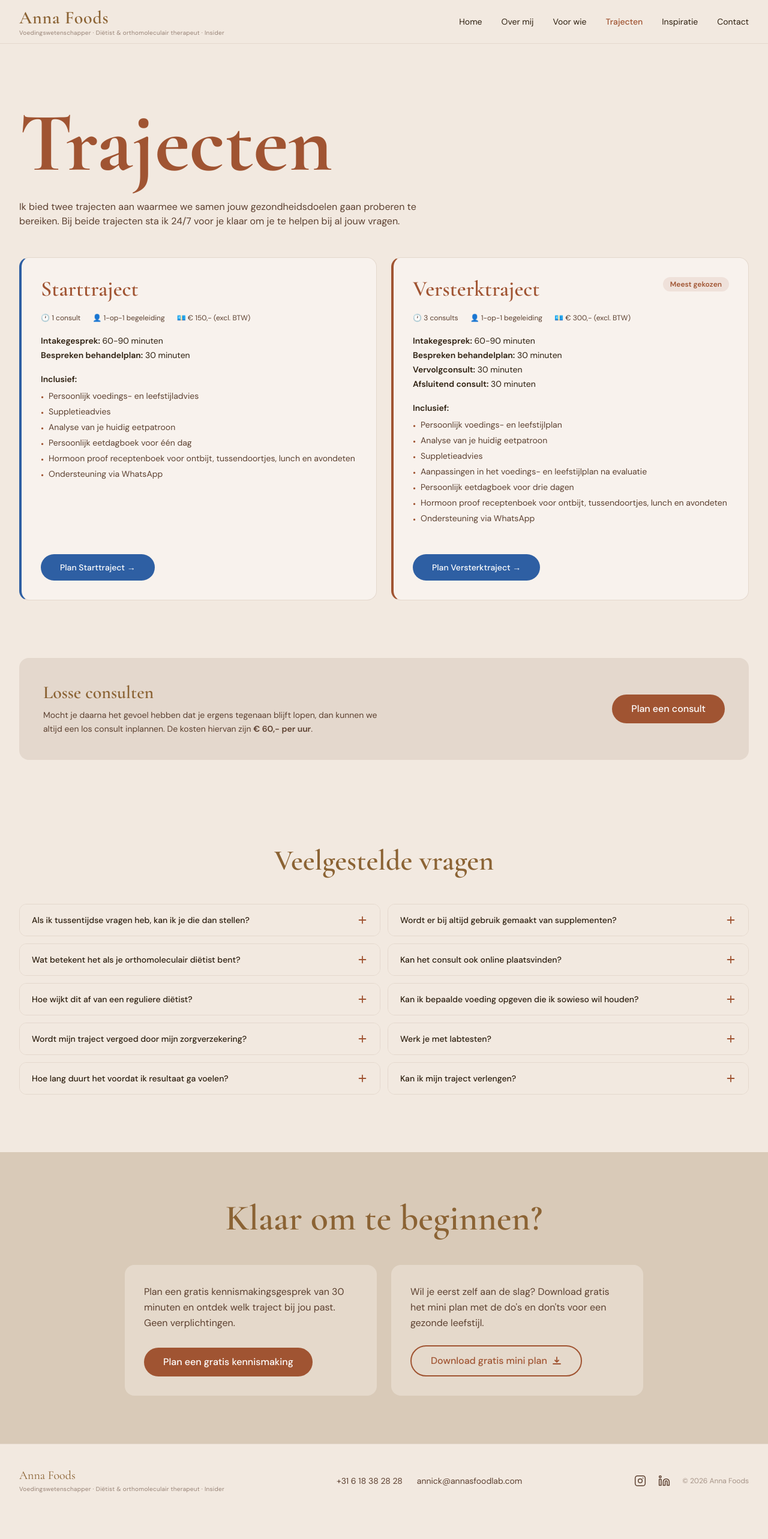
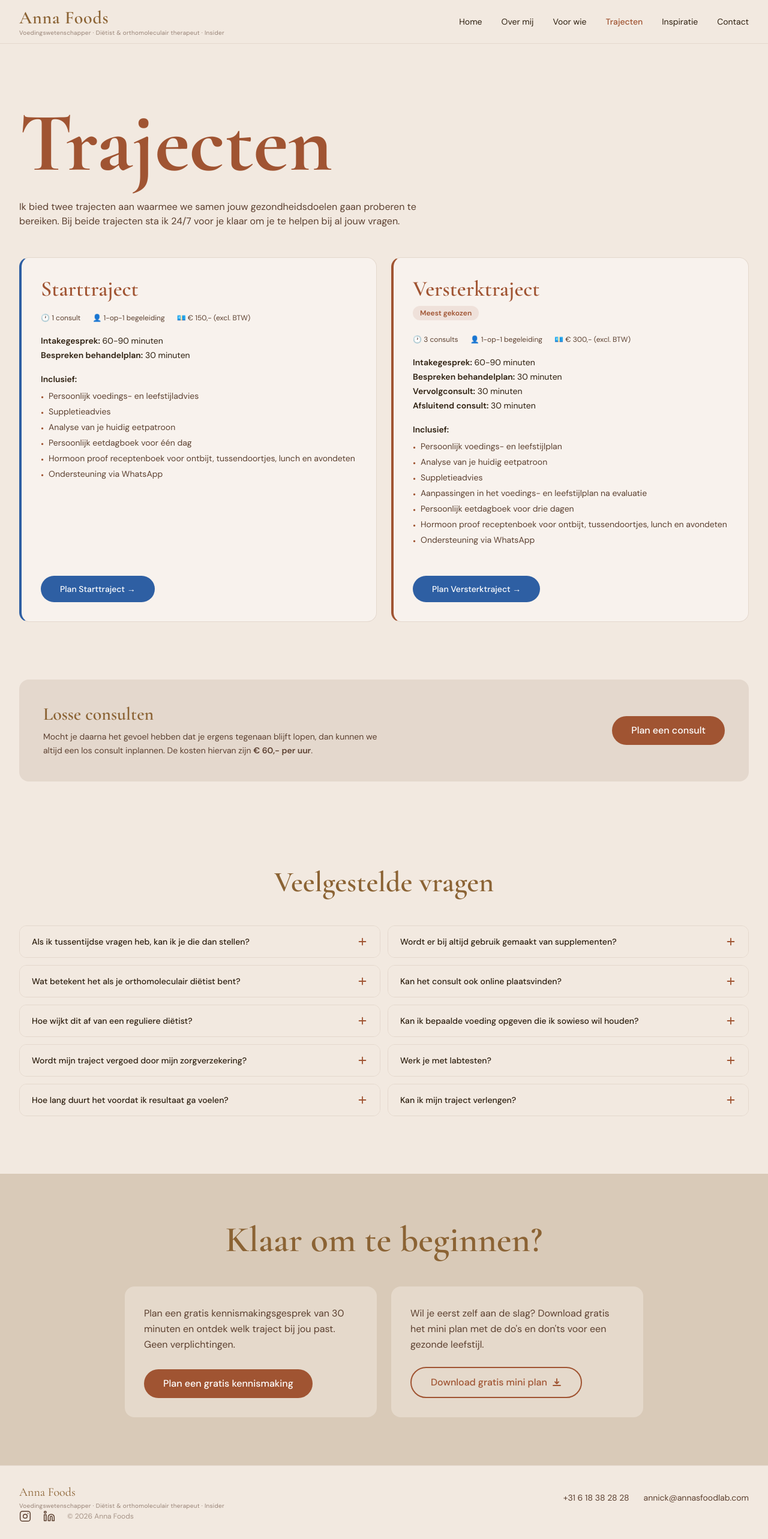
Before and after one commit to annafoods/annafoods, a Next.js app: page /trajecten in a window 1280 px wide. Shown: the top 2566 px of the page at 60% size. Before the commit the page ends 2530 px from the top, so only its background shows below. Built offline with nearby package versions, Linux system fonts and the light colour scheme.

Commit message:
Mobiel: menu scrollbaar, meest gekozen badge fix, footer opgeschoond

```diff
--- a/app/trajecten/page.tsx
+++ b/app/trajecten/page.tsx
@@ -72,16 +72,14 @@ export default function TrajectenPage() {
                 className={`bg-white/40 rounded-2xl border border-beige-dark border-l-4 ${t.featured ? 'border-l-terracotta' : 'border-l-blue-accent'} flex flex-col`}
               >
                 <div className="p-8 flex flex-col flex-grow">
-                  <div className="flex items-start justify-between mb-2">
-                    <h2 className="font-heading text-4xl text-terracotta font-semibold">
+                  <h2 className="font-heading text-4xl text-terracotta font-semibold mb-2">
                     {t.title}
                   </h2>
                   {t.featured && (
-                      <span className="bg-terracotta/10 text-terracotta text-xs font-body font-semibold px-3 py-1 rounded-full shrink-0 ml-4">
+                    <span className="inline-block bg-terracotta/10 text-terracotta text-xs font-body font-semibold px-3 py-1 rounded-full mb-3 w-fit">
                       Meest gekozen
                     </span>
                   )}
-                  </div>
 
                   <div className="flex flex-wrap gap-x-5 gap-y-1 mb-5 mt-3">
                     <span className="font-body text-xs text-text-medium">🕐 {t.consults}</span>
--- a/components/Footer.tsx
+++ b/components/Footer.tsx
@@ -45,23 +45,27 @@ export default function Footer() {
 
       {/* ── Footer — zelfde kleur als header ── */}
       <footer className="bg-beige border-t border-beige-dark">
-        <div className="max-w-7xl mx-auto px-4 sm:px-6 lg:px-8 py-10 flex flex-col sm:flex-row justify-between items-center gap-4">
+        <div className="max-w-7xl mx-auto px-4 sm:px-6 lg:px-8 py-8">
+          <div className="flex flex-col sm:flex-row justify-between items-start sm:items-center gap-6">
+            {/* Logo */}
             <div>
               <Link href="/" className="font-heading text-xl text-brown-gold block leading-tight">
                 Anna Foods
               </Link>
-            <p className="font-body text-[10px] text-text-medium/60 mt-0.5 tracking-wide">
-              Voedingswetenschapper&nbsp;·&nbsp;Diëtist &amp; orthomoleculair therapeut&nbsp;·&nbsp;Insider
+              <p className="hidden sm:block font-body text-[10px] text-text-medium/60 mt-0.5 tracking-wide">
+                Voedingswetenschapper · Diëtist &amp; orthomoleculair therapeut · Insider
               </p>
             </div>
 
-          <div className="flex items-center gap-6 font-body text-sm text-text-medium">
+            {/* Contact */}
+            <div className="flex flex-col sm:flex-row gap-2 sm:gap-6 font-body text-sm text-text-medium">
               <a href="tel:+31618382828" className="hover:text-blue-accent transition-colors">
                 +31 6 18 38 28 28
               </a>
               <a href="mailto:annick@annasfoodlab.com" className="hover:text-blue-accent transition-colors">
                 annick@annasfoodlab.com
               </a>
+            </div>
           </div>
 
           <div className="flex items-center gap-5">
--- a/components/Navigation.tsx
+++ b/components/Navigation.tsx
@@ -78,7 +78,7 @@ export default function Navigation() {
         </div>
 
         {/* Mobile menu */}
-        <div className={`md:hidden overflow-hidden transition-all duration-300 ${isOpen ? 'max-h-64 opacity-100' : 'max-h-0 opacity-0'}`}>
+        <div className={`md:hidden overflow-y-auto transition-all duration-300 ${isOpen ? 'max-h-96 opacity-100' : 'max-h-0 opacity-0'}`}>
           <div className="py-4 border-t border-beige-dark space-y-1">
             {links.map((link) => (
               <Link
```
Lines whose indentation alone changed are shown as unchanged.
